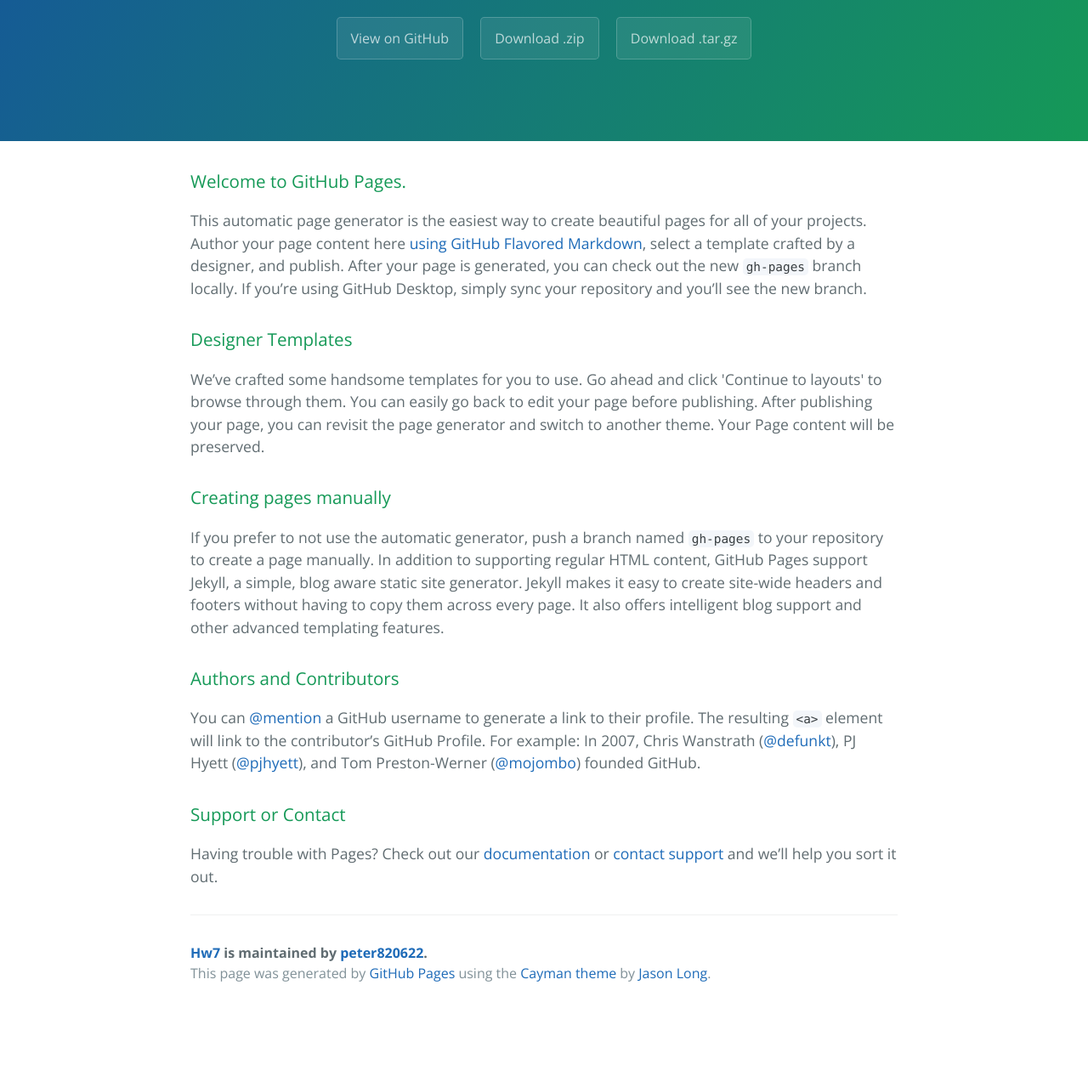
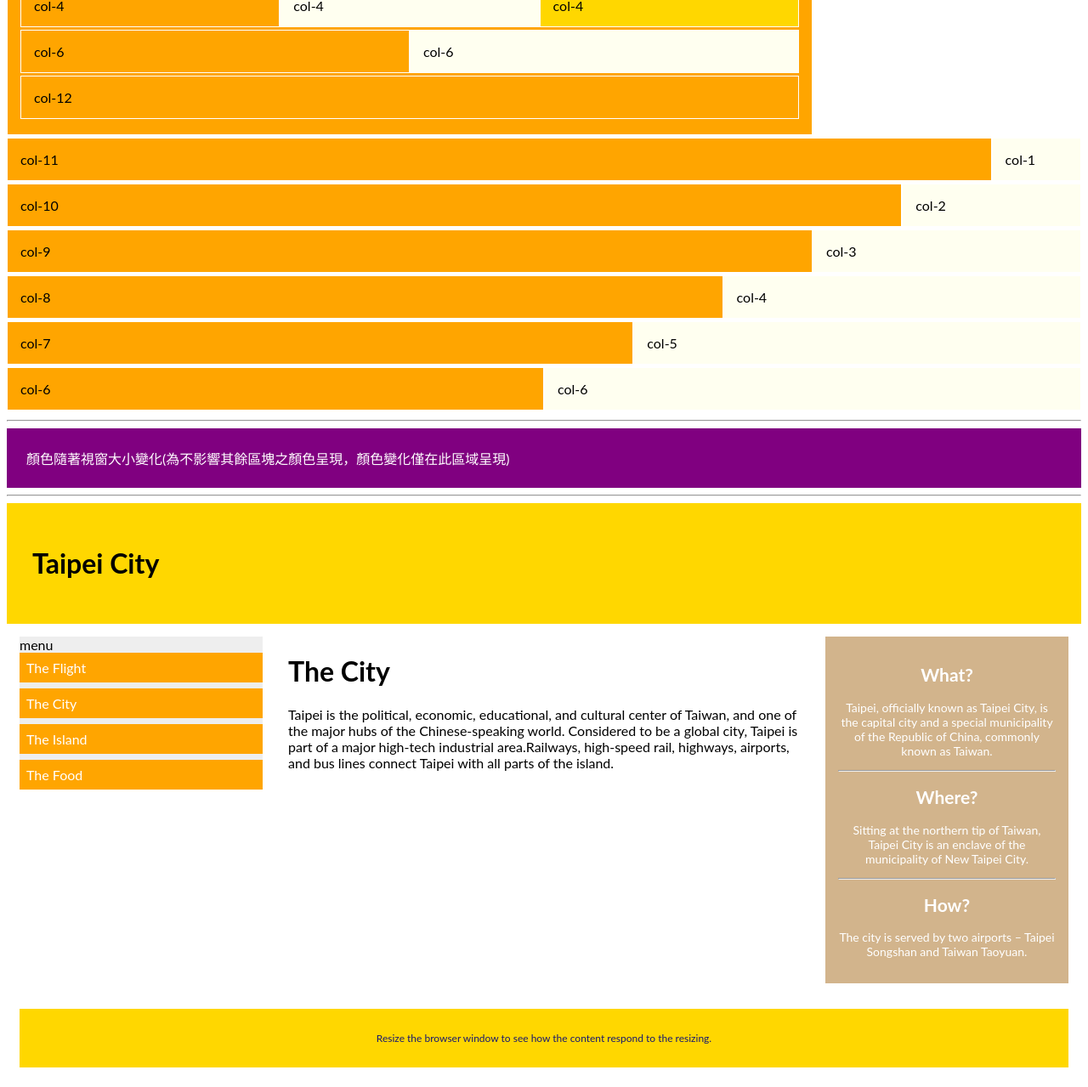
Before and after one commit to peter820622/HW7, a plain HTML site: page index.html in a window 1280 px wide. Shown: the part 170-1449 px from the top of the page at 85% size. Before the commit the page ends 1359 px from the top, so only its background shows below. Drawn offline with nearby package versions, Linux system fonts and the light colour scheme.

Commit message:
New Create

```diff
--- a/index.html
+++ b/index.html
@@ -1,57 +1,125 @@
 <!DOCTYPE html>
-<html lang="en-us">
-  <head>
+<html>
+
+<head>
     <meta charset="UTF-8">
-    <title>Hw7 by peter820622</title>
-    <meta name="viewport" content="width=device-width, initial-scale=1">
-    <link rel="stylesheet" type="text/css" href="stylesheets/normalize.css" media="screen">
-    <link href='https://fonts.googleapis.com/css?family=Open+Sans:400,700' rel='stylesheet' type='text/css'>
-    <link rel="stylesheet" type="text/css" href="stylesheets/stylesheet.css" media="screen">
-    <link rel="stylesheet" type="text/css" href="stylesheets/github-light.css" media="screen">
-  </head>
-  <body>
-    <section class="page-header">
-      <h1 class="project-name">Hw7</h1>
-      <h2 class="project-tagline"></h2>
-      <a href="https://github.com/peter820622/HW7" class="btn">View on GitHub</a>
-      <a href="https://github.com/peter820622/HW7/zipball/master" class="btn">Download .zip</a>
-      <a href="https://github.com/peter820622/HW7/tarball/master" class="btn">Download .tar.gz</a>
-    </section>
+    <link rel="stylesheet" href="main.css">
+</head>
 
-    <section class="main-content">
-      <h3>
-<a id="welcome-to-github-pages" class="anchor" href="#welcome-to-github-pages" aria-hidden="true"><span aria-hidden="true" class="octicon octicon-link"></span></a>Welcome to GitHub Pages.</h3>
+<body>
+    <div class="row">
+        <div class="col-9 bgTest">col-9
+            <div class="row">
+                <div class="col-2 bgTest">col-2</div>
+                <div class="col-2 bgTest">col-2</div>
+                <div class="col-2 bgTest">col-2</div>
+                <div class="col-2 bgTest">col-2</div>
+                <div class="col-2 bgTest">col-2</div>
+                <div class="col-2 bgTest">col-2</div>
+            </div>
+            <div class="row">
+                <div class="col-3 bgTest">col-3</div>
+                <div class="col-3 bgTest">col-3</div>
+                <div class="col-3 bgTest">col-3</div>
+                <div class="col-3 bgTest">col-3</div>
+            </div>
+            <div class="row">
+                <div class="col-4 bgTest">col-4</div>
+                <div class="col-4 bgTest">col-4</div>
+                <div class="col-4 bgTest">col-4</div>
+            </div>
+            <div class="row">
+                <div class="col-6 bgTest">col-6</div>
+                <div class="col-6 bgTest">col-6</div>
+            </div>
+            <div class="row">
+                <div class="col-12 bgTest">col-12</div>
+            </div>
+        </div>
+        <div class="col-3 bgTest">col-3
+            <div class="row">
+                <div class="col-12 bgTest">col-12</div>
+            </div>
+            <div class="row">
+                <div class="col-6 bgTest">col-6</div>
+                <div class="col-6 bgTest">col-6</div>
+            </div>
+        </div>
+        <div class="row">
+            <div class="col-11 bgTest">col-11</div>
+            <div class="col-1 bgTest">col-1</div>
+        </div>
+        <div class="row">
+            <div class="col-10 bgTest">col-10</div>
+            <div class="col-2 bgTest">col-2</div>
+        </div>
+        <div class="row">
+            <div class="col-9 bgTest">col-9</div>
+            <div class="col-3 bgTest">col-3</div>
+        </div>
+        <div class="row">
+            <div class="col-8 bgTest">col-8</div>
+            <div class="col-4 bgTest">col-4</div>
+        </div>
+        <div class="row">
+            <div class="col-7 bgTest">col-7</div>
+            <div class="col-5 bgTest">col-5</div>
+        </div>
+        <div class="row">
+            <div class="col-6 bgTest">col-6</div>
+            <div class="col-6 bgTest">col-6</div>
+        </div>
+    </div>
+    <hr>
+    <table style="width:100%; padding:20px">
+        <td>顏色隨著視窗大小變化(為不影響其餘區塊之顏色呈現，顏色變化僅在此區域呈現)</td>
+    </table>
+    <hr>
+    <div class="header">
+        <div class="row">
+            <div class="col-12">
+                <h1>Taipei City</h1>
+            </div>
+        </div>
+    </div>
+    <div class=”row”>
+        <div class="col-3 col-sm-4 col-xs-12">
+            <div class="menu">
+                menu
+                <ul>
+                    <li>The Flight</li>
+                    <li>The City</li>
+                    <li>The Island</li>
+                    <li>The Food</li>
+                </ul>
+            </div>
+        </div>
+        <div class="col-6 col-sm-8 col-xs-12">
+            <h1>The City</h1>
+            <p>Taipei is the political, economic, educational, and cultural center of Taiwan, and one of the major hubs of the Chinese-speaking world. Considered to be a global city, Taipei is part of a major high-tech industrial area.Railways, high-speed rail, highways, airports, and bus lines connect Taipei with all parts of the island.</p>
+        </div>
+        <div class="col-3 col-sm-12 col-xs-12">
+            <div class="right">
+                <div class="aside">
+                    <h2>What?</h2>
+                    <p>Taipei, officially known as Taipei City, is the capital city and a special municipality of the Republic of China, commonly known as Taiwan. </p>
+                    <hr>
+                    <h2>Where?</h2>
+                    <p>Sitting at the northern tip of Taiwan, Taipei City is an enclave of the municipality of New Taipei City.</p>
+                    <hr>
+                    <h2>How?</h2>
+                    <p>The city is served by two airports – Taipei Songshan and Taiwan Taoyuan.</p>
+                </div>
+            </div>
+        </div>
+    </div>
+    <div class="row">
+        <div class="col-12">
+            <div class="footer">
+                <p>Resize the browser window to see how the content respond to the resizing.</p>
+            </div>
+        </div>
+    </div>
+</body>
 
-<p>This automatic page generator is the easiest way to create beautiful pages for all of your projects. Author your page content here <a href="https://guides.github.com/features/mastering-markdown/">using GitHub Flavored Markdown</a>, select a template crafted by a designer, and publish. After your page is generated, you can check out the new <code>gh-pages</code> branch locally. If you’re using GitHub Desktop, simply sync your repository and you’ll see the new branch.</p>
-
-<h3>
-<a id="designer-templates" class="anchor" href="#designer-templates" aria-hidden="true"><span aria-hidden="true" class="octicon octicon-link"></span></a>Designer Templates</h3>
-
-<p>We’ve crafted some handsome templates for you to use. Go ahead and click 'Continue to layouts' to browse through them. You can easily go back to edit your page before publishing. After publishing your page, you can revisit the page generator and switch to another theme. Your Page content will be preserved.</p>
-
-<h3>
-<a id="creating-pages-manually" class="anchor" href="#creating-pages-manually" aria-hidden="true"><span aria-hidden="true" class="octicon octicon-link"></span></a>Creating pages manually</h3>
-
-<p>If you prefer to not use the automatic generator, push a branch named <code>gh-pages</code> to your repository to create a page manually. In addition to supporting regular HTML content, GitHub Pages support Jekyll, a simple, blog aware static site generator. Jekyll makes it easy to create site-wide headers and footers without having to copy them across every page. It also offers intelligent blog support and other advanced templating features.</p>
-
-<h3>
-<a id="authors-and-contributors" class="anchor" href="#authors-and-contributors" aria-hidden="true"><span aria-hidden="true" class="octicon octicon-link"></span></a>Authors and Contributors</h3>
-
-<p>You can <a href="https://help.github.com/articles/basic-writing-and-formatting-syntax/#mentioning-users-and-teams" class="user-mention">@mention</a> a GitHub username to generate a link to their profile. The resulting <code>&lt;a&gt;</code> element will link to the contributor’s GitHub Profile. For example: In 2007, Chris Wanstrath (<a href="https://github.com/defunkt" class="user-mention">@defunkt</a>), PJ Hyett (<a href="https://github.com/pjhyett" class="user-mention">@pjhyett</a>), and Tom Preston-Werner (<a href="https://github.com/mojombo" class="user-mention">@mojombo</a>) founded GitHub.</p>
-
-<h3>
-<a id="support-or-contact" class="anchor" href="#support-or-contact" aria-hidden="true"><span aria-hidden="true" class="octicon octicon-link"></span></a>Support or Contact</h3>
-
-<p>Having trouble with Pages? Check out our <a href="https://help.github.com/pages">documentation</a> or <a href="https://github.com/contact">contact support</a> and we’ll help you sort it out.</p>
-
-      <footer class="site-footer">
-        <span class="site-footer-owner"><a href="https://github.com/peter820622/HW7">Hw7</a> is maintained by <a href="https://github.com/peter820622">peter820622</a>.</span>
-
-        <span class="site-footer-credits">This page was generated by <a href="https://pages.github.com">GitHub Pages</a> using the <a href="https://github.com/jasonlong/cayman-theme">Cayman theme</a> by <a href="https://twitter.com/jasonlong">Jason Long</a>.</span>
-      </footer>
-
-    </section>
-
-
-  </body>
 </html>
--- /dev/null
+++ b/main.css
@@ -0,0 +1,187 @@
+/* For desktop: */
+
+.col-1 {
+    width: 8.33%;
+}
+
+.col-2 {
+    width: 16.66%;
+}
+
+.col-3 {
+    width: 25%;
+}
+
+.col-4 {
+    width: 33.33%;
+}
+
+.col-5 {
+    width: 41.66%;
+}
+
+.col-6 {
+    width: 50%;
+}
+
+.col-7 {
+    width: 58.33%;
+}
+
+.col-8 {
+    width: 66.66%;
+}
+
+.col-9 {
+    width: 75%;
+}
+
+.col-10 {
+    width: 83.33%;
+}
+
+.col-11 {
+    width: 91.66%;
+}
+
+.col-12 {
+    width: 100%;
+}
+
+* {
+    box-sizing: border-box;
+    font-family: lato;
+}
+
+.row::after {
+    content: "";
+    clear: both;
+    /*clear float: left & right*/
+    display: block;
+}
+
+[class^="col-"] {
+    float: left;
+    padding: 15px;
+}
+
+.bgTest {
+    background: wheat;
+    border: 1px solid white;
+    margin-bottom: 3px;
+}
+
+.bgTest:nth-of-type(4n+1) {
+    background: orange;
+}
+
+.bgTest:nth-of-type(4n+2) {
+    background: Ivory;
+}
+
+.bgTest:nth-of-type(4n+3) {
+    background: Gold;
+}
+
+.row p {
+    text-align: center;
+}
+
+@media (max-width: 767px) {
+    table{
+        background: red;
+        color: white;
+    }
+}
+@media (max-width: 480px) {
+    table{
+        background: lightblue;
+    }
+}
+@media (min-width: 768px) and (max-width: 979px) {
+    table{
+        background: lightgreen;
+    }
+}
+@media (min-width: 980px) {
+    table{
+        background: orange;
+    }
+}
+@media (min-width: 1200px) {
+    table{
+        background: purple;
+        color: white;
+    }
+}
+
+.header{
+    background-color: Gold ;
+    color: #000;
+    padding: 15px;
+}
+
+.footer {
+    background-color: Gold ;
+    color: MidnightBlue ;
+    text-align: center;
+    font-size: 12px;
+    padding: 15px;
+}
+
+.menu{
+   background-color: #eee ;
+}
+
+.menu li {
+    padding: 8px;
+    margin-bottom: 7px;
+    background-color :Orange ;
+    color: #ffffff;
+}
+.menu ul {
+    list-style-type: none;
+    margin: 0;
+    padding: 0;
+}
+.menu li:hover {
+    background-color: #0099cc;
+}
+.aside {
+    background-color: Tan ;
+    padding: 15px;
+    color: #ffffff;
+    text-align: center;
+    font-size: 14px;
+}
+
+@media (min-width: 768px) and (max-width: 979px) {
+    .col-sm-1 {width: 8.33%;}
+    .col-sm-2 {width: 16.66%;}
+    .col-sm-3 {width: 25%;}
+    .col-sm-4 {width: 33.33%;}
+    .col-sm-5 {width: 41.66%;}
+    .col-sm-6 {width: 50%;}
+    .col-sm-7 {width: 58.33%;}
+    .col-sm-8 {width: 66.66%;}
+    .col-sm-9 {width: 75%;}
+    .col-sm-10 {width: 83.33%;}
+    .col-sm-11 {width: 91.66%;}
+    .col-sm-12 {width: 100%;}
+
+}
+
+@media only screen and (max-width: 767px) {
+    .col-xs-1 {width: 8.33%;}
+    .col-xs-2 {width: 16.66%;}
+    .col-xs-3 {width: 25%;}
+    .col-xs-4 {width: 33.33%;}
+    .col-xs-5 {width: 41.66%;}
+    .col-xs-6 {width: 50%;}
+    .col-xs-7 {width: 58.33%;}
+    .col-xs-8 {width: 66.66%;}
+    .col-xs-9 {width: 75%;}
+    .col-xs-10 {width: 83.33%;}
+    .col-xs-11 {width: 91.66%;}
+    .col-xs-12 {width: 100%;}
+}
```
